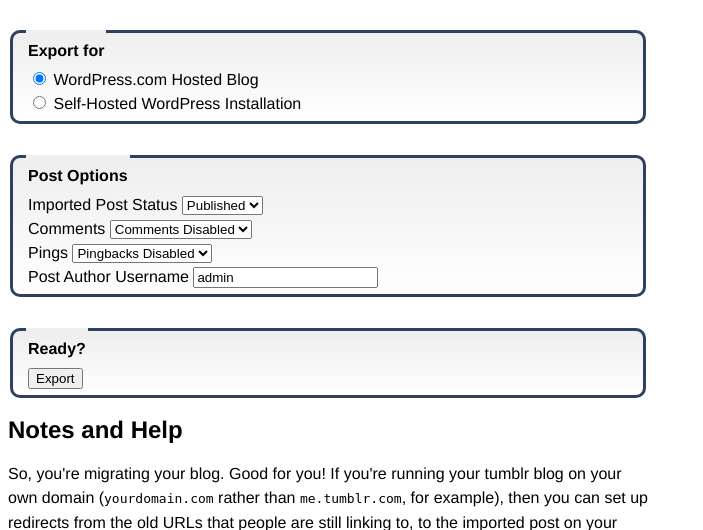
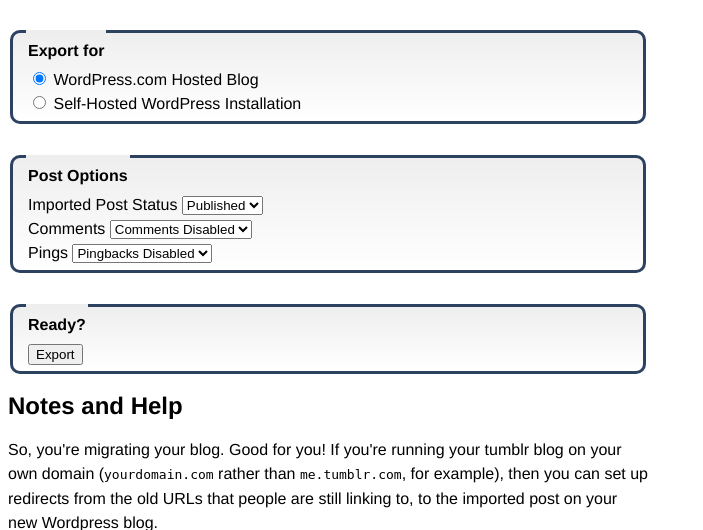
Before and after one commit to BenWard/tumblr2wordpress, a PHP site: page / in a window 1280 px wide. Shown: the part 1057-1587 px from the top of the page, without its empty margins (0-703 px from the left). Run offline with PHP 8.4, Linux system fonts and the light colour scheme; some libraries are stand-ins or nearby versions.

Commit message:
Documented changes in readme. Removed overriding the export author field, since the Wordpress UI handles remapping of authors.

```diff
--- a/index.php
+++ b/index.php
@@ -161,11 +161,6 @@ if(empty($username)): ?>
 		        <option value="on">Pingbacks Enabled</option>
 		    </select>
 		    </div>
-
-		    <div>
-		    <label for="post-author">Post Author Username</label>
-		    <input type="text" id="post-author" name="post-author" value="admin">
-		    </div>
     	</fieldset>
     	<fieldset>
     	    <legend>Ready?</legend>
@@ -274,14 +269,6 @@ if('on' === $_REQUEST["ping-state"]) {
 }
 else {
     $pings = 'closed';
-}
-
-# Override the Author Username
-if(isset($_REQUEST["post-author"]) && !empty($_REQUEST["post-author"])) {
-    $author = $_REQUEST["post-author"];
-}
-else {
-    $author = 'admin';
 }
 
 # OK. Query the Tumblr API for the posts and get them all in 50-post batches:
@@ -440,7 +427,7 @@ ob_start();
 ?>
 		<link><?php echo $post->attributes()->url ?></link>
 		<pubDate><?php echo $post->attributes()->date ?> +0000</pubDate>
-		<dc:creator><![CDATA[<?php echo $author?>]]></dc:creator>
+		<dc:creator><![CDATA[post_author]]></dc:creator>
 		<?php getTags($post) ?>
 		<guid isPermaLink="false"><?php echo $post->attributes()->url ?></guid>
 		<wp:post_id><?php echo $post->attributes()->id ?></wp:post_id>
```
Also changed, not shown: 1 other file.
